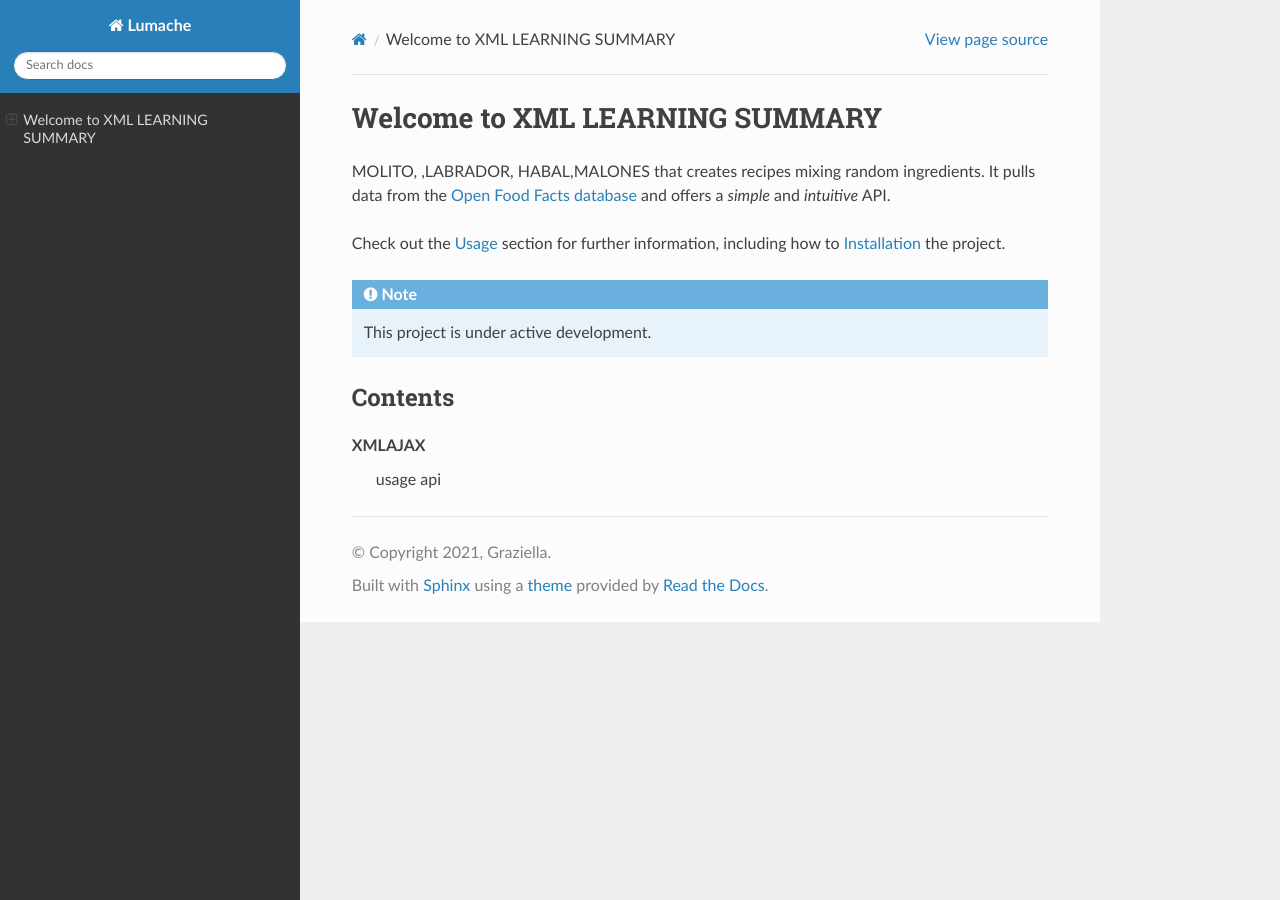
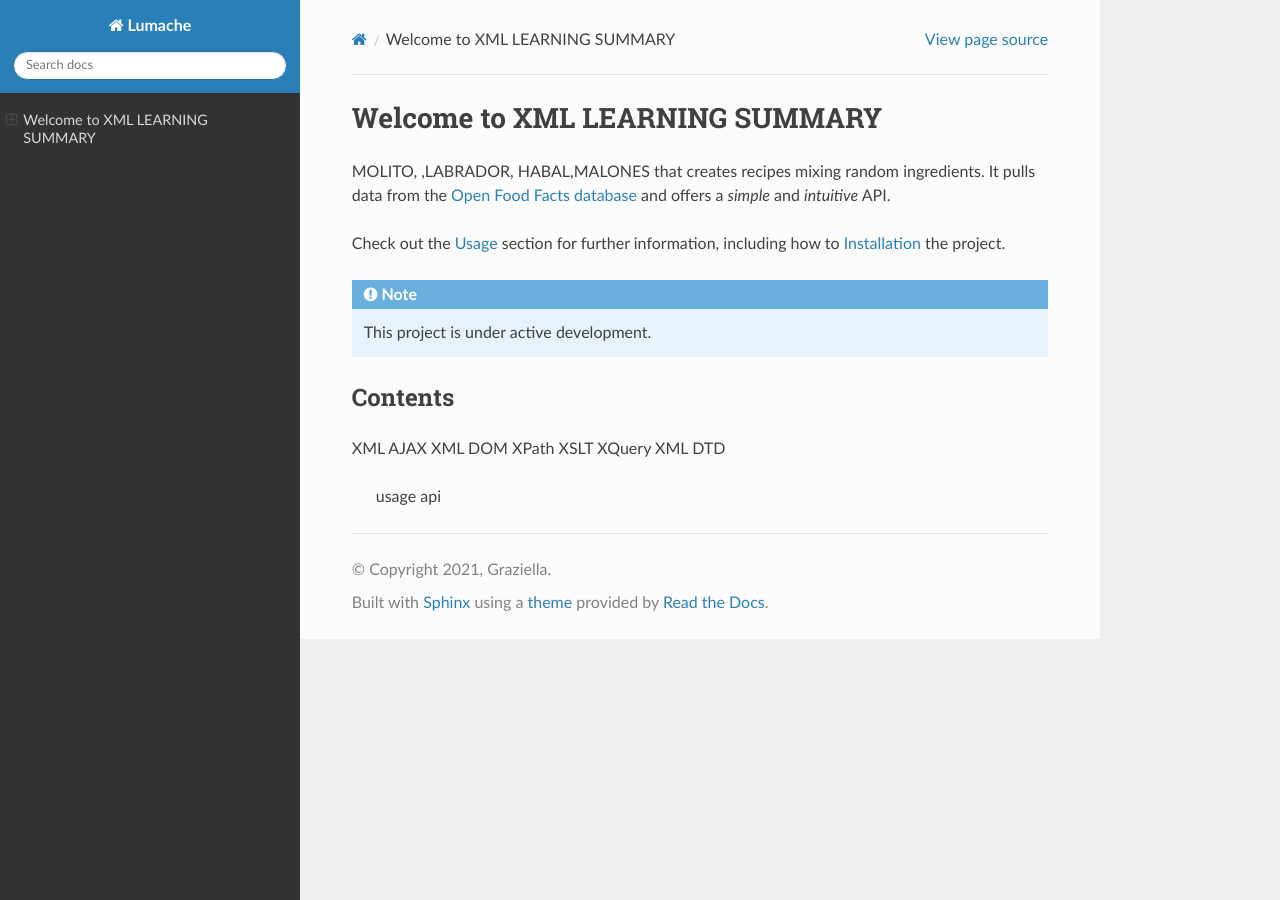
Before and after one commit to michael-lab-hue/MLCJ.readthedocs, a Sphinx documentation site: the page built from docs/source/index.rst, in a window 1280 px wide. Built offline with Sphinx 7.4.7 and the Read the Docs theme 3.1.0, drawn with Linux system fonts in a browser that asks for light colours.

Commit message:
Update index.rst

```diff
--- a/docs/source/index.rst
+++ b/docs/source/index.rst
@@ -17,6 +17,12 @@ Contents
 --------
 
 .. toctree::
-XMLAJAX
+XML AJAX
+XML DOM
+XPath
+XSLT
+XQuery
+XML DTD
+
    usage
    api
```
